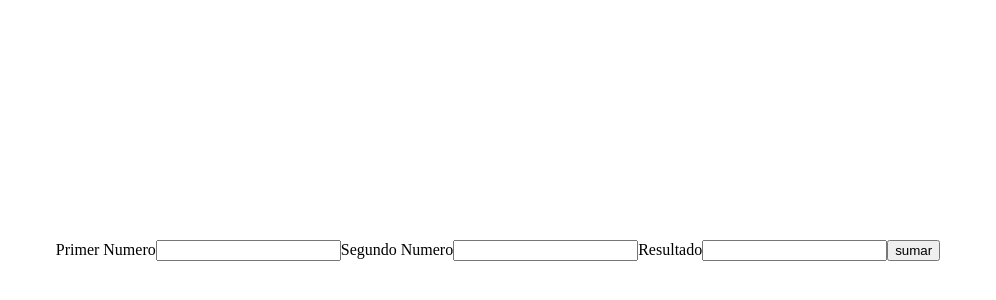
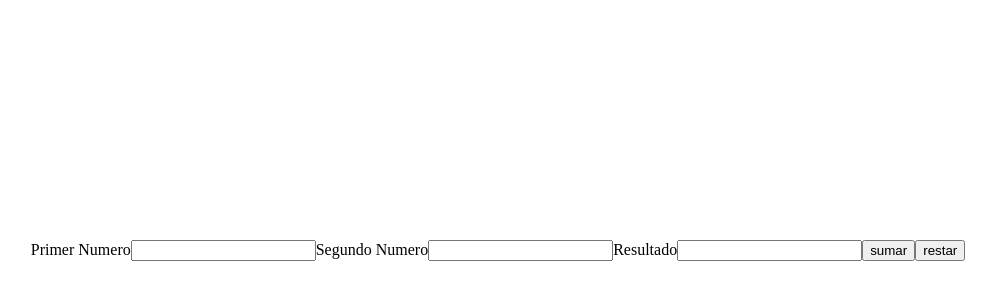
Before and after one commit to Programador1RMV/practica-git-flow, a plain HTML site: page index.html in a window 1280 px wide. Shown: the part 150-450 px from the top of the page, without its empty margins (142-1138 px from the left). Drawn offline with Linux system fonts and the light colour scheme.

Commit message:
funcion de restar

```diff
--- a/index.html
+++ b/index.html
@@ -22,6 +22,8 @@
     <label>Resultado</label>
     <input id="resultado" readonly type="text" />
     <input type="button" value="sumar" onclick="sumar()" />
+    <input type="button" value="restar" onclick="restar()" />
+
   </div>
 </body>
 <script src="./index.js"></script>
--- a/index.js
+++ b/index.js
@@ -4,3 +4,10 @@ function sumar() {
 
   document.getElementById("resultado").value = primer_numero + segundo_numero;
 }
+
+function restar(){
+  let primer_numero = parseInt(document.getElementById("num1").value);
+  let segundo_numero = parseInt(document.getElementById("num2").value);
+
+  document.getElementById("resultado").value = primer_numero - segundo_numero;
+}
```
